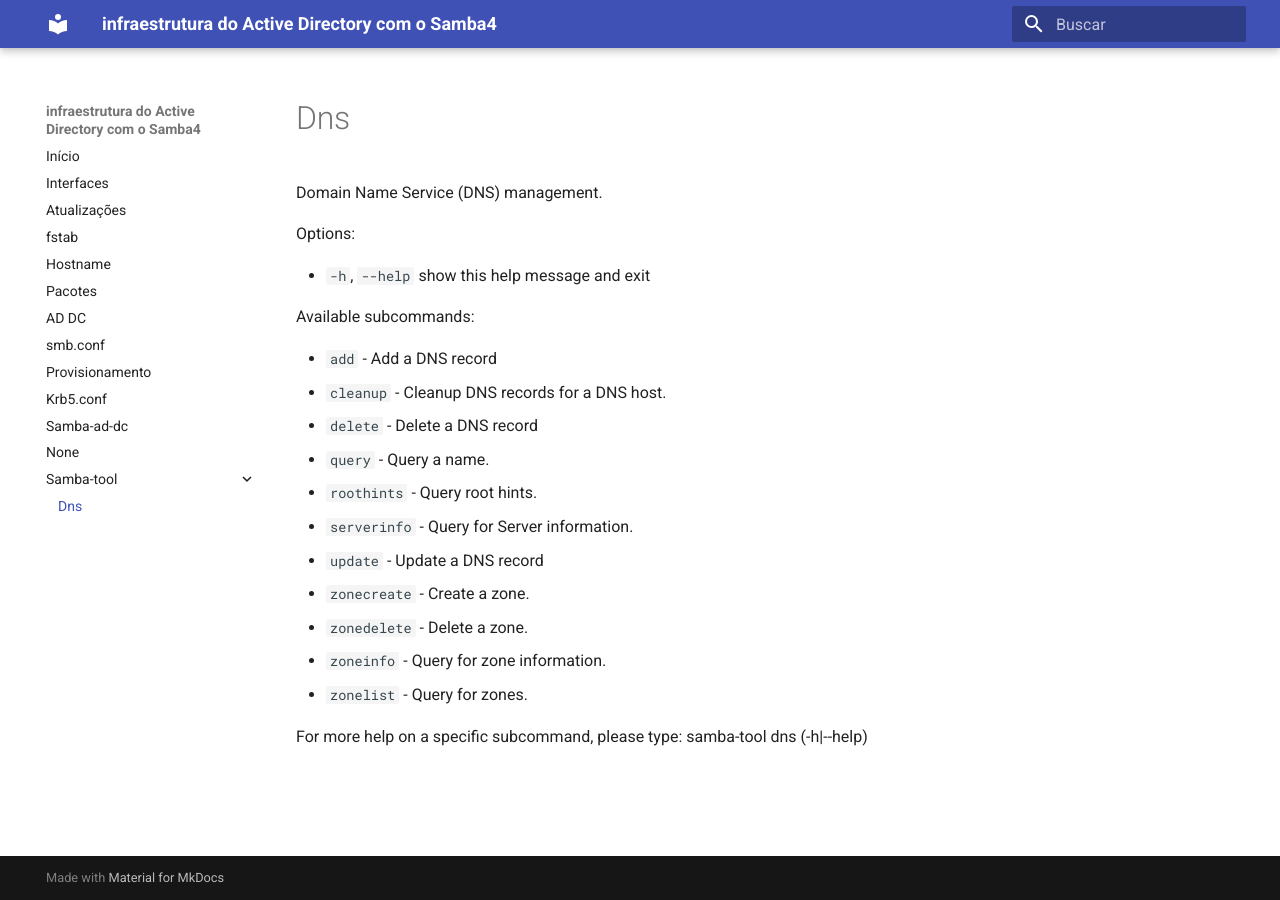
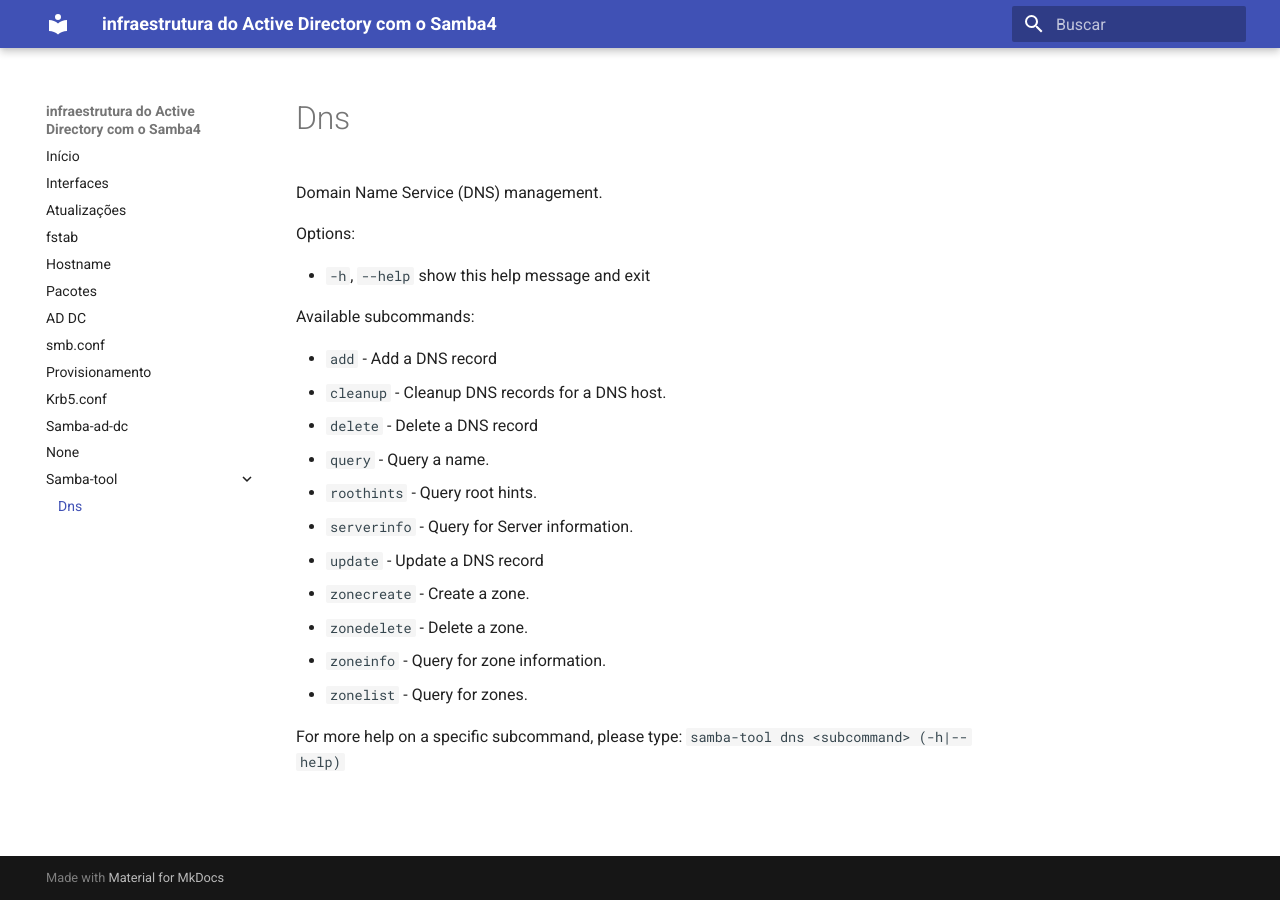
Before and after one commit to jurandysoares/samba_ad_dc-doc, an MkDocs documentation site: the page built from docs/samba-tool/dns.md, in a window 1280 px wide. Built offline with MkDocs 1.6.1 and Material for MkDocs 9.7.7, drawn with Linux system fonts in a browser that asks for light colours.

Commit message:
Update dns.md

```diff
--- a/docs/samba-tool/dns.md
+++ b/docs/samba-tool/dns.md
@@ -22,4 +22,4 @@
 - `zoneinfo`  - Query for zone information.
 - `zonelist`    - Query for zones.
 
-For more help on a specific subcommand, please type: samba-tool dns <subcommand> (-h|--help)
+For more help on a specific subcommand, please type: `samba-tool dns <subcommand> (-h|--help)`
```
